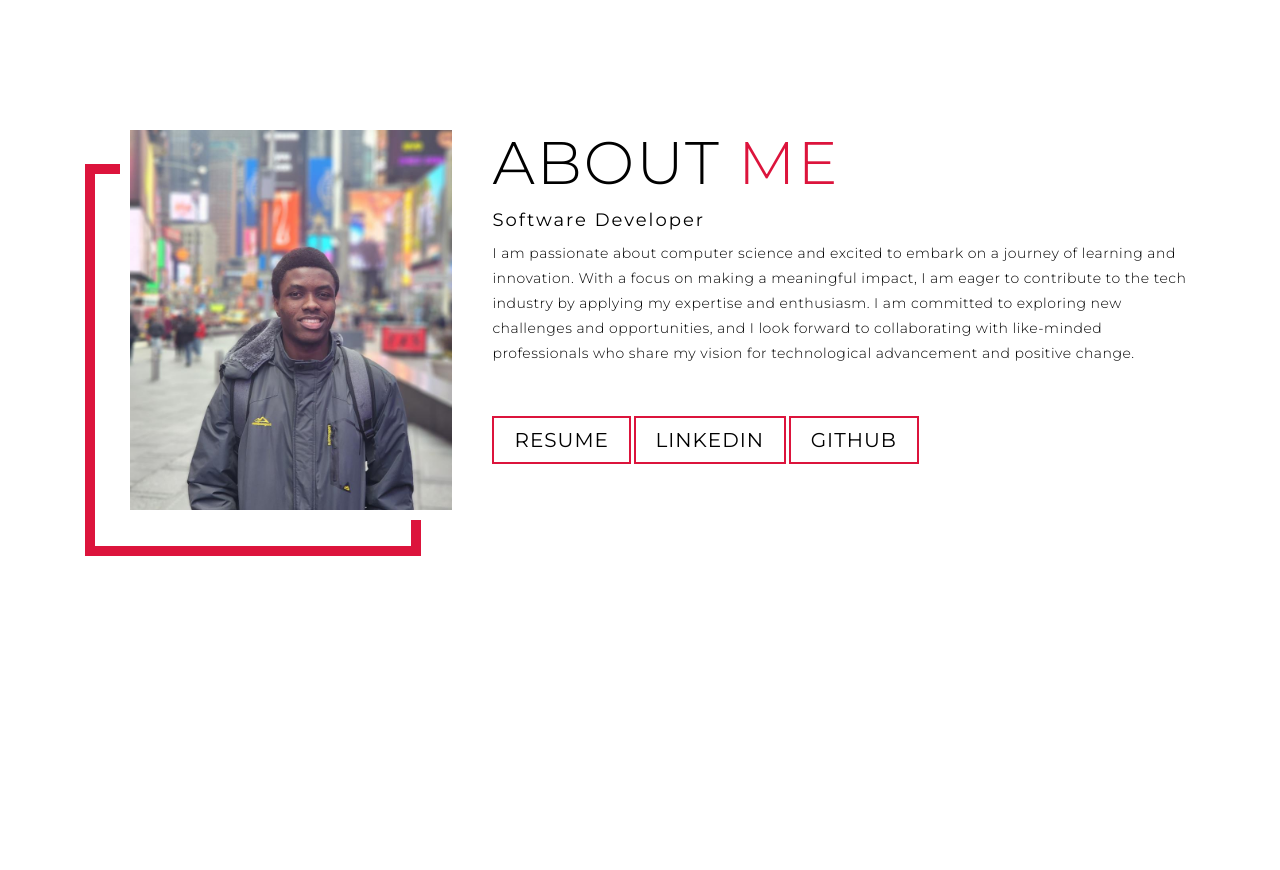
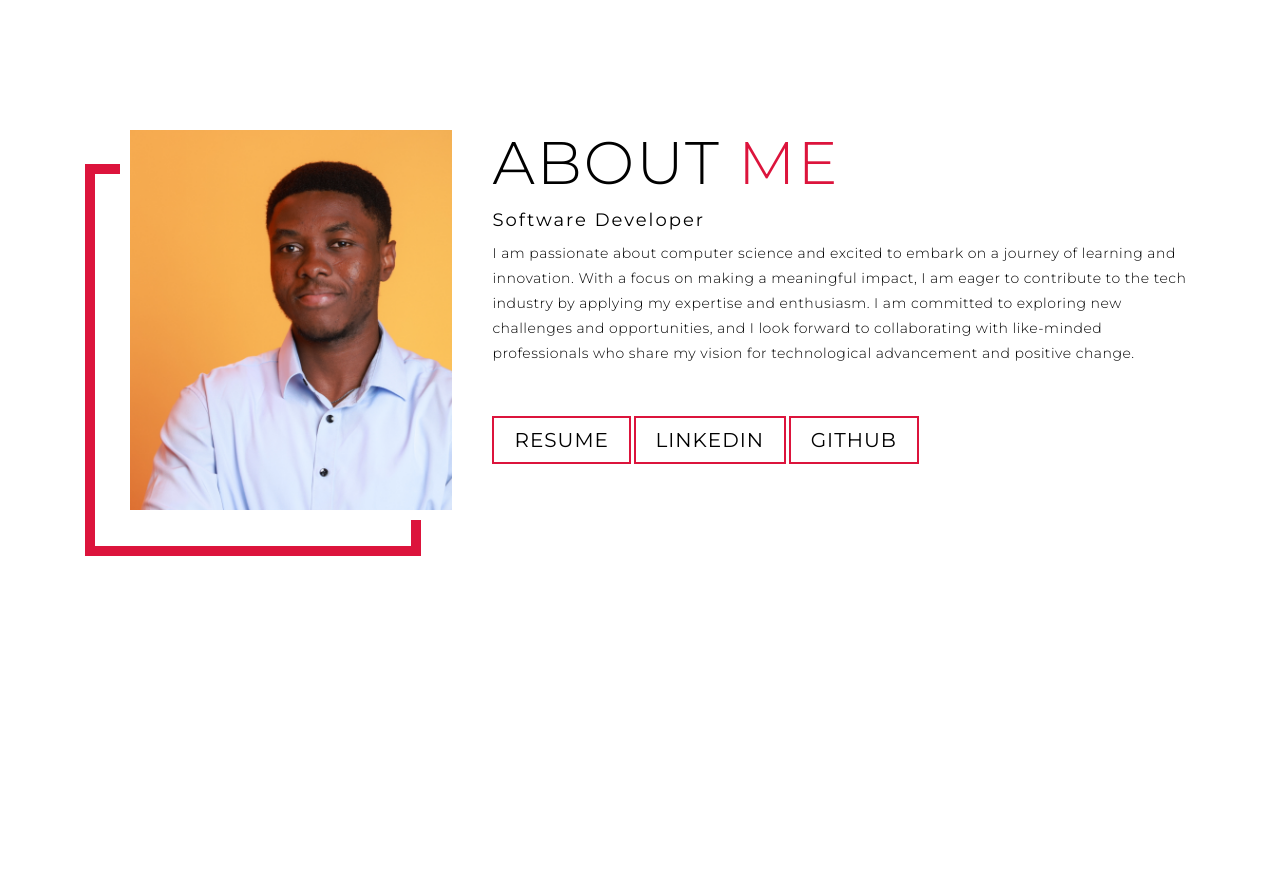
Before and after one commit to Majeed32/Portfolio-, a plain HTML site: page index.html in a window 1280 px wide. Shown: the part 880-1750 px from the top of the page. Drawn offline with Linux system fonts and the light colour scheme.

Commit message:
made some changes

```diff
--- a/index.html
+++ b/index.html
@@ -54,7 +54,7 @@
     <div class="about container">
       <div class="col-left">
         <div class="about-img">
-          <img src="./img/Portfolio pic2.jpg" alt="img">
+          <img src="./img/ColorStack Headshots3363.JPG" alt="img">
         </div>
       </div>
       <div class="col-right">
```
Also changed, not shown: img/ColorStack Headshots3363.JPG (added).
